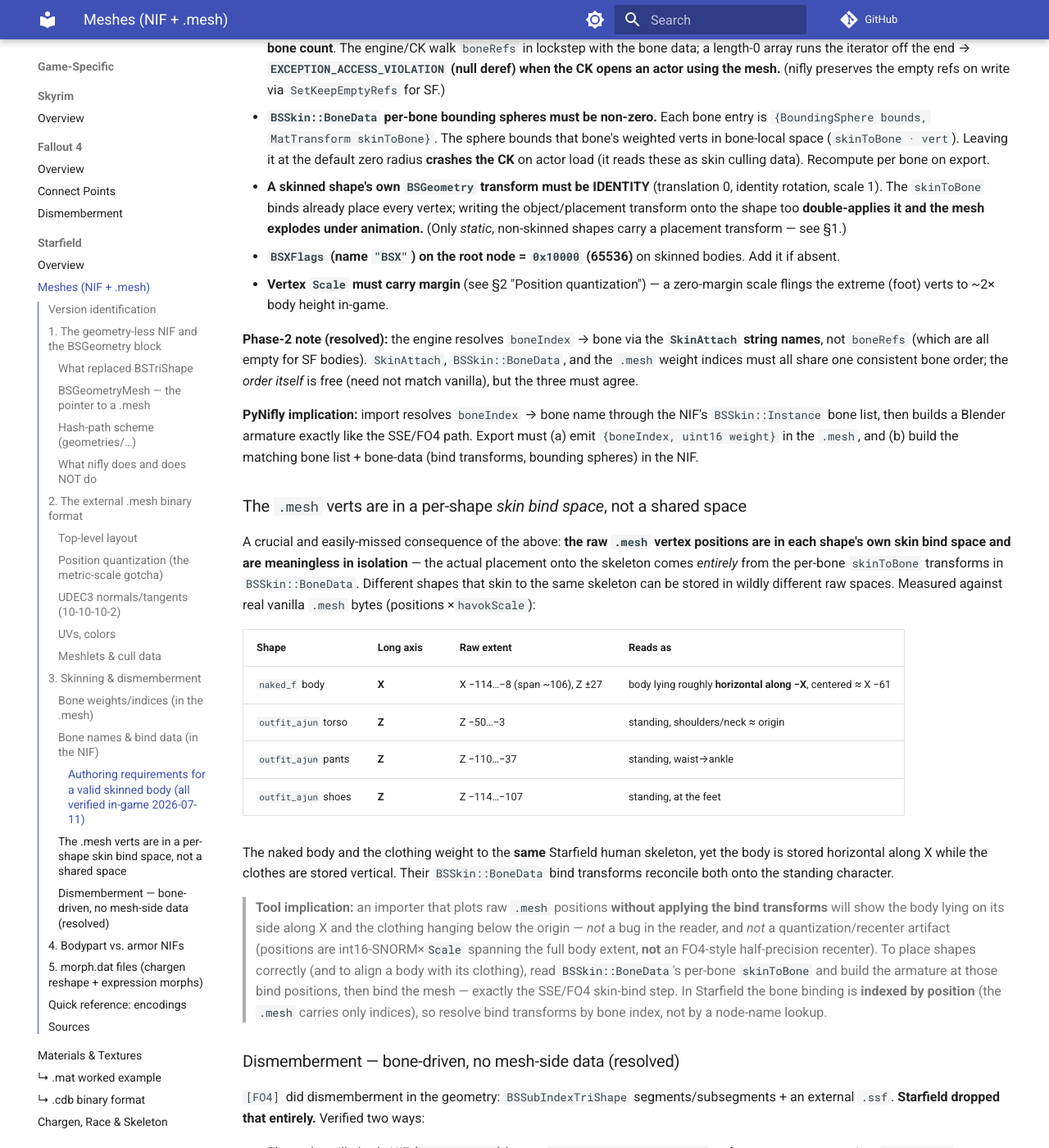
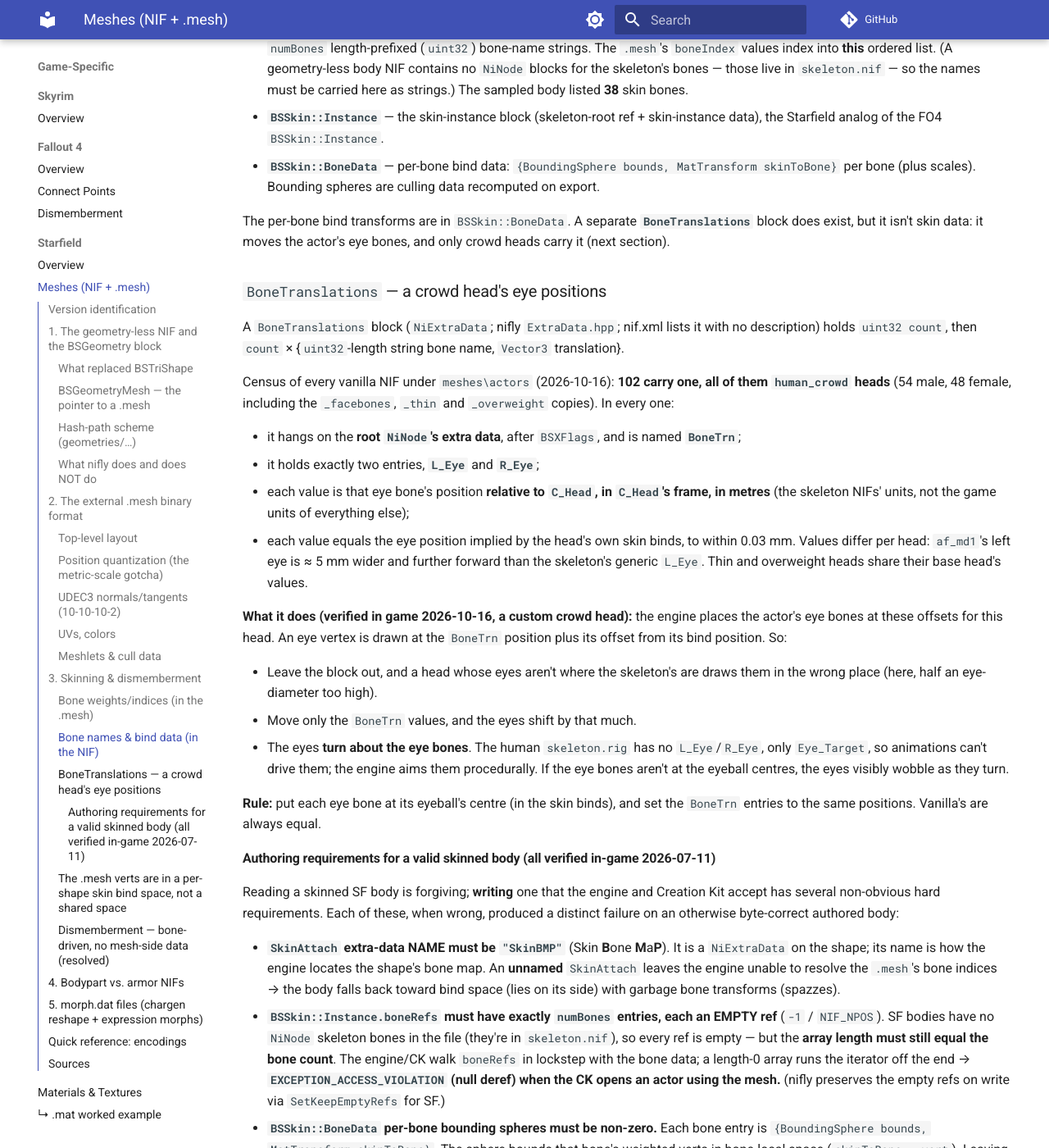
Before and after one commit to BadDogSkyrim/BethesdaLibrary, an MkDocs documentation site: the page built from docs/game-specific/starfield/meshes.md, in a window 1280 px wide and 1400 px high, scrolled down 8272 px. Shown: the whole window at 82% size. Built offline with MkDocs 1.6.1 and Material for MkDocs 9.7.7, drawn with Linux system fonts in a browser that asks for light colours; comment, search, counter and statistics services are not loaded; some of the changed text lies outside the part shown.

Commit message:
Starfield: crowds page, BoneTranslations, LOD slots, light-flag pitfall
New crowds.md: how crowds spawn (CrowdRegion proportions lists take NPCs only), the crowd
actors (census of 138: 24 inherit Traits from the voice lists, which carries race), the merged
crowd head and its _facebones copy (a face-rigged companion renders an invisible head), the
crowd skeleton (9 twist bones rotated, nothing bound to them: 1,112 clothing binds checked),
and what a crowd of another species needed in game.

meshes.md: correct "there is no BoneTranslations block" -- all 102 vanilla crowd heads carry
one (BoneTrn, L_Eye/R_Eye relative to C_Head, metres), with its in-game behaviour; LOD slots in
practice (shared .mesh patterns, one skin for all slots, scrambled UVs) and the .mesh's own
LOD lists.

plugins.md: FO4's light flag 0x200 is Starfield's Update flag; console form IDs of small
masters.

Co-Authored-By: Claude Opus 5.5 <noreply@anthropic.com>

````diff
--- a/docs/game-specific/starfield/meshes.md
+++ b/docs/game-specific/starfield/meshes.md
@@ -42,6 +42,15 @@ BSGeometry (: NiAVObject : NiShape)
 ```
 
 The **4 mesh slots are the LOD levels** (slot 0 = LOD0/highest detail, slots 1–3 = successively coarser). NifSkope labels the array "Meshes". A shape may populate only slot 0.
+
+**LOD slots in practice** (measured over vanilla, 2026-10-16):
+
+- **Slots often share one `.mesh`.** The commonest patterns, writing each distinct file as a letter: `AB` (549 shapes), `ABCD` (367), `ABC` (250), `ABBC` (232), `AAAB` (122), `AAB` (120), `AABC` (98). Crowd heads are `ABBC`. For `crowd_female_af_md1`: slot 0 is 4,179 verts / 6,970 tris, slots 1 and 2 share one 1,024-vert file, and slot 3 is 803 verts.
+- **One skin serves every slot.** The bone list and binds are in the NIF, once per shape. Each `.mesh` carries its own weights and `weightsPerVertex`.
+- **No switch distances** are stored in the NIF.
+- **Vanilla's coarser slots have scrambled UVs**: decimated straight across UV islands, on crowd heads and props alike (`tool_boltcutter01`, `artifactcase01`). They're presumably only ever seen at a distance. It hasn't been tested in game whether they're shown at all.
+- **A `_facebones.nif` companion lists only slot 0** (crowd heads: the same `.mesh` as the plain NIF's slot 0).
+- The `.mesh` has a **second, separate LOD mechanism**: its own `numLODs` triangle lists (§2). See the note under the `.mesh` layout.
 
 **`bounds` / `boundMinMax` are load-bearing, and the convention differs by shape kind (verified
 in-game 2026-07-11):**
@@ -120,6 +129,8 @@ Little-endian throughout. Layout below is cross-verified against **three indepen
 | … | Meshlet[numMeshlets] | meshlets | 4 × `uint32` (see §meshlets) |
 | … | `uint32` | `numCullData` | |
 | … | CullData[numCullData] | cull bounds | see §meshlets |
+
+**Internal LOD lists** (`numLODs`): an alternative to the NIF's LOD slots, not an addition. They re-index the same vertices with fewer triangles. Measured 2026-10-16: present on `hands_3rd_*` and roughly 20% of clothing `.mesh` files, and **never on a shape with more than one NIF slot (0 of 1,681)**. Dumped to OBJ, `hands_3rd_f`'s lists are real auto-decimated LODs of the arms (the last one uncleaned).
 
 **Version/LOD note:** fo76utils only reads the LOD section when `magic != 0` (`if (magic) { read LODs }`). nifly reads LODs unconditionally after weights. In practice shipped meshes are version 1–2. **Unverified:** exact behavioral difference for version-0 meshes; treat the LOD block as present for v1+.
 
@@ -227,7 +238,26 @@ The `.mesh` carries indices only; the **skeleton binding lives in the NIF**. Ver
 - **`BSSkin::Instance`** — the skin-instance block (skeleton-root ref + skin-instance data), the Starfield analog of the FO4 `BSSkin::Instance`.
 - **`BSSkin::BoneData`** — per-bone bind data: `{BoundingSphere bounds, MatTransform skinToBone}` per bone (plus scales). Bounding spheres are culling data recomputed on export.
 
-**There is no `BoneTranslations` block** (an earlier guess) — the per-bone transforms are in `BSSkin::BoneData`.
+The per-bone bind transforms are in `BSSkin::BoneData`. A separate **`BoneTranslations`** block does exist, but it isn't skin data: it moves the actor's eye bones, and only crowd heads carry it (next section).
+
+### `BoneTranslations` — a crowd head's eye positions
+
+A `BoneTranslations` block (`NiExtraData`; nifly `ExtraData.hpp`; nif.xml lists it with no description) holds `uint32 count`, then `count` × {`uint32`-length string bone name, `Vector3` translation}.
+
+Census of every vanilla NIF under `meshes\actors` (2026-10-16): **102 carry one, all of them `human_crowd` heads** (54 male, 48 female, including the `_facebones`, `_thin` and `_overweight` copies). In every one:
+
+- it hangs on the **root `NiNode`'s extra data**, after `BSXFlags`, and is named **`BoneTrn`**;
+- it holds exactly two entries, **`L_Eye`** and **`R_Eye`**;
+- each value is that eye bone's position **relative to `C_Head`, in `C_Head`'s frame, in metres** (the skeleton NIFs' units, not the game units of everything else);
+- each value equals the eye position implied by the head's own skin binds, to within 0.03 mm. Values differ per head: `af_md1`'s left eye is ≈ 5 mm wider and further forward than the skeleton's generic `L_Eye`. Thin and overweight heads share their base head's values.
+
+**What it does (verified in game 2026-10-16, a custom crowd head):** the engine places the actor's eye bones at these offsets for this head. An eye vertex is drawn at the `BoneTrn` position plus its offset from its bind position. So:
+
+- Leave the block out, and a head whose eyes aren't where the skeleton's are draws them in the wrong place (here, half an eye-diameter too high).
+- Move only the `BoneTrn` values, and the eyes shift by that much.
+- The eyes **turn about the eye bones**. The human `skeleton.rig` has no `L_Eye`/`R_Eye`, only `Eye_Target`, so animations can't drive them; the engine aims them procedurally. If the eye bones aren't at the eyeball centres, the eyes visibly wobble as they turn.
+
+**Rule:** put each eye bone at its eyeball's centre (in the skin binds), and set the `BoneTrn` entries to the same positions. Vanilla's are always equal.
 
 #### Authoring requirements for a valid skinned body (all verified in-game 2026-07-11)
 
--- a/mkdocs.yml
+++ b/mkdocs.yml
@@ -91,6 +91,7 @@ nav:
       - "  ↳ .mat worked example": game-specific/starfield/material-worked-example.md
       - "  ↳ .cdb binary format": game-specific/starfield/cdb-format.md
       - Chargen, Race & Skeleton: game-specific/starfield/chargen.md
+      - Crowds: game-specific/starfield/crowds.md
       - Creation Kit & FaceGen: game-specific/starfield/creation-kit.md
       - Plugins & Archives: game-specific/starfield/plugins.md
       - Tools: game-specific/starfield/tools.md
````
Also changed, not shown: docs/game-specific/starfield/crowds.md (added, +162 -0 lines), docs/game-specific/starfield/plugins.md (+2 -0 lines), docs/game-specific/starfield/starfield-overview.md (+3 -0 lines).
